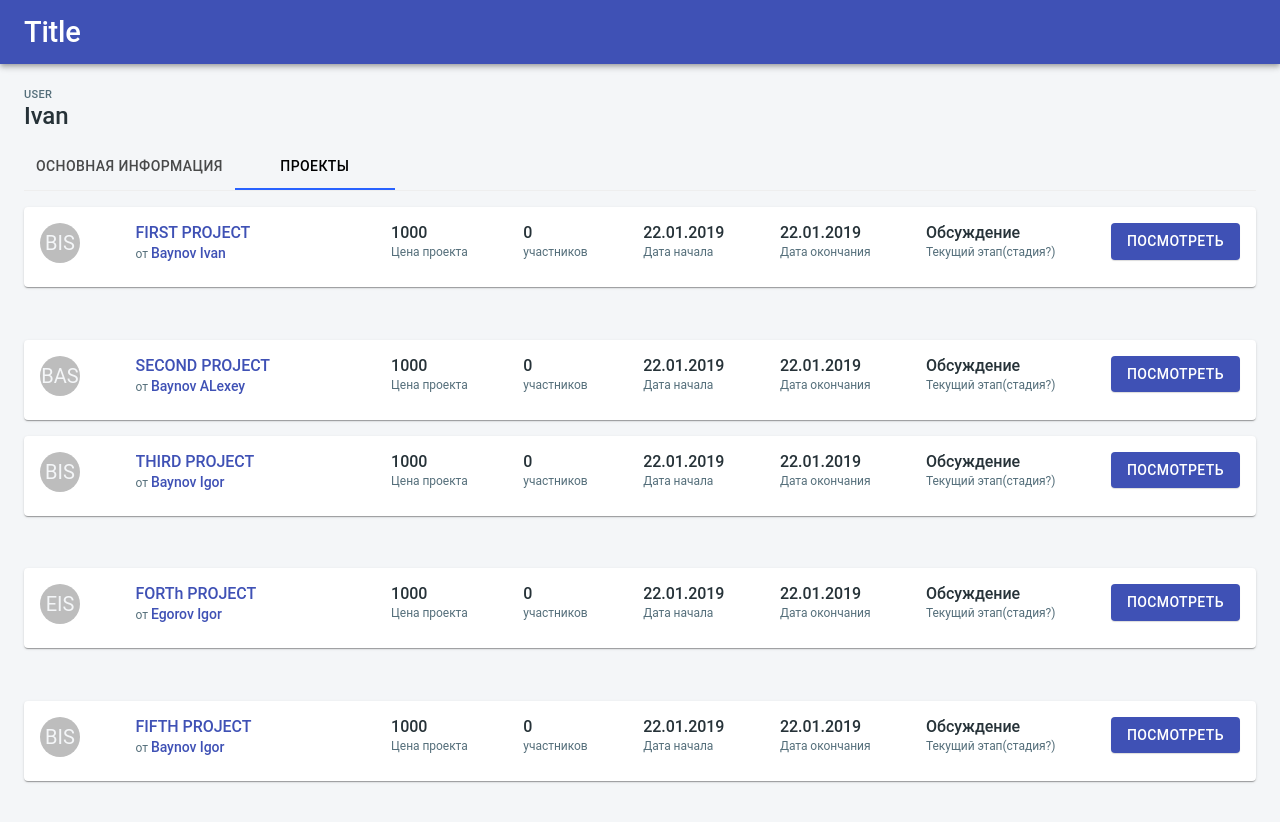
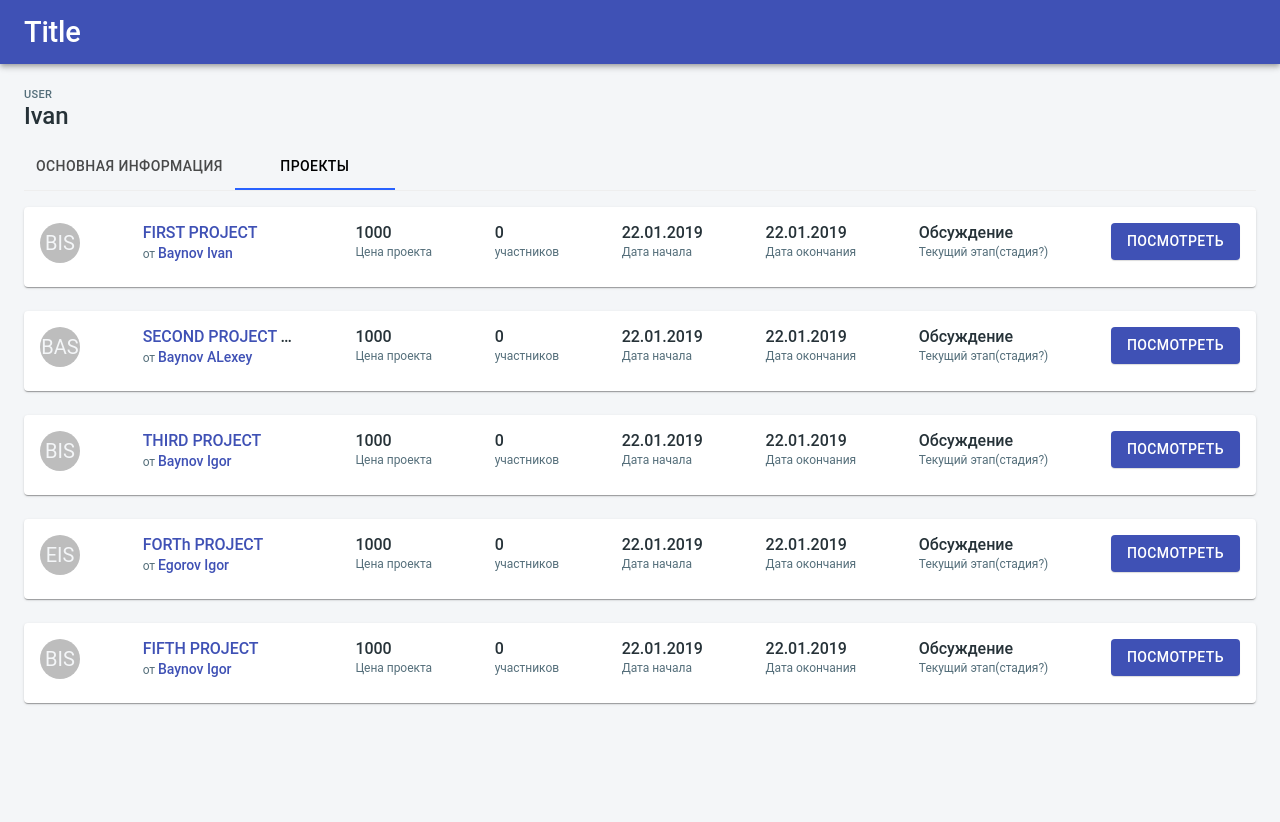
Before and after one commit to qwerty-utmn/CaseCup-frontend, a React (Create React App) app: page /profiles/1 in a window 1280 px wide. Both pictures are taken after a click on the tab "ПРОЕКТЫ". Shown: the top 822 px of the page. After the commit the page ends 800 px from the top, so only its background shows below. Built offline with nearby package versions, Linux system fonts and the light colour scheme; a small style sheet from the web is missing.

Commit message:
fixed noWrap

```diff
--- a/src/components/profileProjectCard.js
+++ b/src/components/profileProjectCard.js
@@ -25,7 +25,7 @@ class ProfileProjectCard extends Component {
                 {!project.author.image ? (`${project.author.surname[0]}${project.author.name[0]}${project.author.middlename[0]}`) : ''}
               </Avatar>
             </Grid>
-            <Grid item xs={2}>
+            <Grid item style={{ width: '150px' }}>
               {/* color="colorTextPrimary" */}
               <Typography variant="h5" noWrap>
                 <Link href={`/projects/${project.id}`}>{project.name}</Link>
--- a/src/containers/profile.js
+++ b/src/containers/profile.js
@@ -97,7 +97,7 @@ class Profile extends Component {
         },
         {
           id: '2',
-          name: 'SECOND PROJECT',
+          name: 'SECOND PROJECT dasdasdSECOND PROJECT dasdasdSECOND PROJECT dasdasdSECOND PROJECT dasdasdSECOND PROJECT dasdasdSECOND PROJECT dasdasd',
           author: {
             id: '2',
             name: 'ALexey',
--- a/src/containers/profileProjects.js
+++ b/src/containers/profileProjects.js
@@ -9,9 +9,9 @@ class ProfileProjects extends Component {
   render() {
     const { projects } = this.props;
     return (
-      <Grid container direction="column" spacing={2}>
+      <Grid container direction="column" spacing={3}>
         {projects && (projects.map((project) => (
-          <Grid key={project.id} item xs={12}>
+          <Grid item key={project.id}>
             <ProfileProjectCard project={project} />
           </Grid>
         )))}
```
